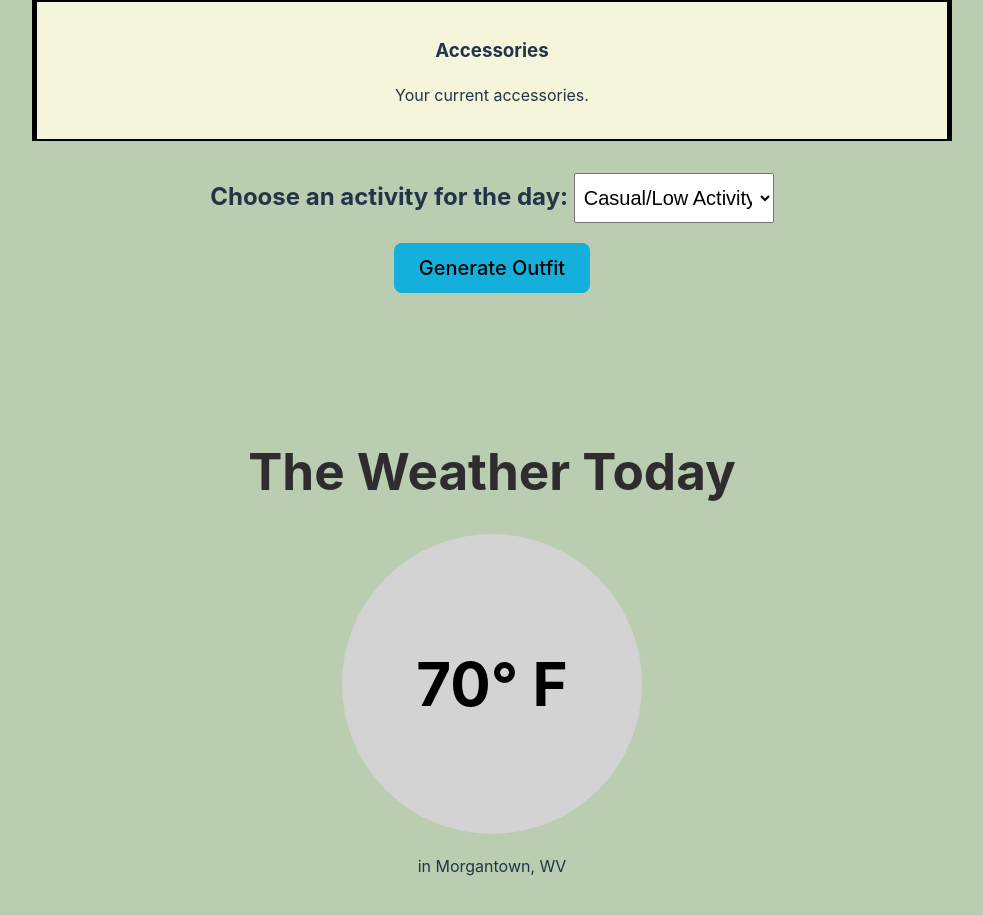
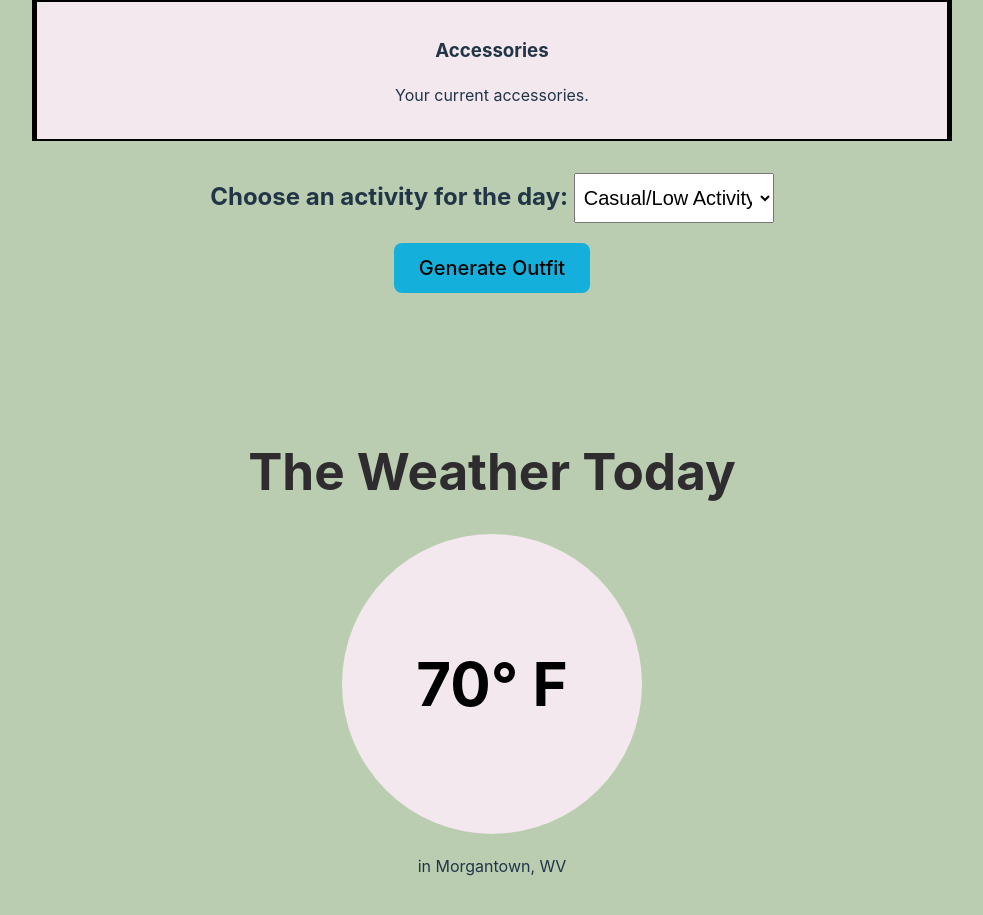
Before and after one commit to WVU-CS330-2024-08-Group02/ClimaCloset, a React (Vite) app: page / in a window 1280 px wide. Shown: the part 735-1650 px from the top of the page, without its empty margins (148-1131 px from the left). Built offline with nearby package versions, Linux system fonts and the light colour scheme.

Commit message:
Fixed overlapping issue and changed some colors

```diff
--- a/src/components/Layout.jsx
+++ b/src/components/Layout.jsx
@@ -1,3 +1,4 @@
+import { Overlay } from "react-bootstrap"
 import { Navbar } from "./Navbar"
 import { Outlet } from "react-router-dom"
 
@@ -6,7 +7,7 @@ export function Layout() {
         <>
             <Navbar/>
             <main style={{marginTop: "5em"}}>
-                <Outlet/>
+                <Outlet />
             </main>
         </>
     )
--- a/src/components/Navbar.css
+++ b/src/components/Navbar.css
@@ -12,10 +12,10 @@
     background-color: var(--fern-green);
     width: 100%; /* Fill entire width of screen */
     box-shadow: 0px 4px 10px rgba(0, 0, 0, 0.2); /* Soft shadow for fade */
+    z-index: 100;
 }
 .navbar-middle {
     justify-content: center;
-    overflow: hidden;
 }
 .navbar-left {
     margin-left: 3vw;
--- a/src/components/Shelf.css
+++ b/src/components/Shelf.css
@@ -12,6 +12,6 @@
     border: 2.5px solid black;
     border-left: 5px solid black;
     border-right: 5px solid black;
-    background-color: beige;
+    background-color: var(--lavender-blush);
     padding: 1rem;
 }
--- a/src/pages/Home.jsx
+++ b/src/pages/Home.jsx
@@ -33,7 +33,7 @@ export function Home() {
     const circleStyle = {
         width: '300px',
         height: '300px',
-        backgroundColor: 'lightgrey',
+        backgroundColor: 'var(--lavender-blush)',
         borderRadius: '50%',
         margin: '20px auto',
         display: 'flex',
--- a/src/pages/Weather.jsx
+++ b/src/pages/Weather.jsx
@@ -6,7 +6,7 @@ export function Weather() {
     return (
         <>
             <h1>Weather Map</h1>
-            <MapContainer center={position} zoom={6} style={{ height: '600px', width: '1000px' }}>
+            <MapContainer center={position} zoom={6} style={{ height: '600px', width: '1000px', zIndex: '1'}}>
                 <TileLayer
                     url="https://{s}.tile.openstreetmap.org/{z}/{x}/{y}.png"
                     attribution='&copy;  <a href="https://www.openstreetmap.org/copyright">OpenStreetMap</a>'
```
